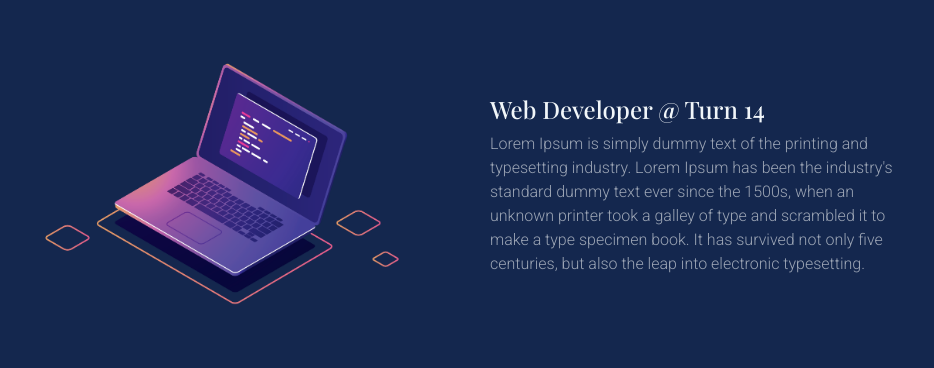
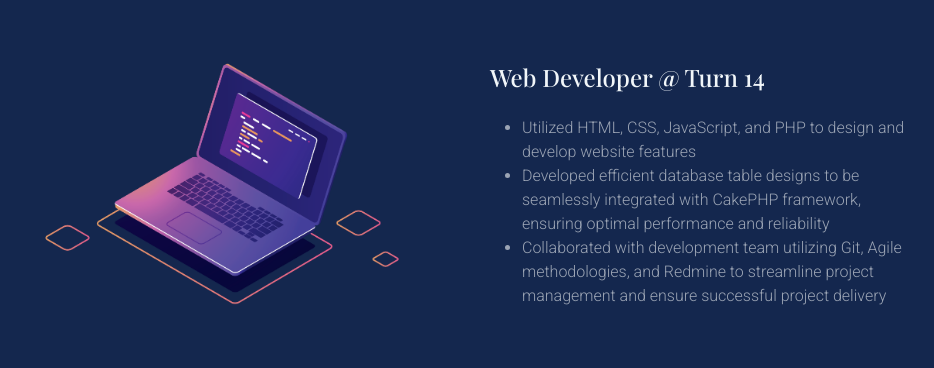
Before and after one commit to idd24/idd24.github.io, a plain HTML site: page index.html in a window 1280 px wide. Shown: the part 870-1238 px from the top of the page, without its empty margins (162-1096 px from the left). Drawn offline with nearby package versions, Linux system fonts and the light colour scheme; a web font is replaced by a local one.

Commit message:
revised experience section

```diff
--- a/index.html
+++ b/index.html
@@ -65,15 +65,20 @@
             </div>
             <div class="col-lg-6 company-section">
                 <h3 class="company-name">Web Developer @ Turn 14</h3>
-                <p class="company-info">
-                    Lorem Ipsum is simply dummy text of the printing
-                    and typesetting industry. Lorem Ipsum has been
-                    the industry's standard dummy text ever since the
-                    1500s, when an unknown printer took a galley of
-                    type and scrambled it to make a type specimen
-                    book. It has survived not only five centuries, but also
-                    the leap into electronic typesetting.
-                </p>
+                <ul class="compant-desc">
+                    <li class="company-info">
+                        Utilized HTML, CSS, JavaScript, and PHP to design and develop website features
+                    </li>
+                    <li class="company-info">
+                        Developed efficient database table designs to be seamlessly integrated with
+                        CakePHP framework, ensuring optimal performance and reliability
+                    </li>
+                    <li class="company-info">
+                        Collaborated with development team utilizing Git,
+                        Agile methodologies, and Redmine to streamline project
+                        management and ensure successful project delivery
+                    </li>
+                </ul>
             </div>
         </div>
         <!-- skills -->
@@ -81,7 +86,7 @@
             <div class="col-lg-3 skill">
                 <p class="skill-name"><span><img class="skill-image" src="images/skill-images/icons8-python.svg">Python</span></p>
                 <p class="skill-name"><span><img class="skill-image" src="images/skill-images/icons8-html-5.svg">HTML</span></p>
-                <p class="skill-name"><span><img class="skill-image" src="images/skill-images/icons8-my-sql.svg">MySQL/SQL</span></p>
+                <p class="skill-name"><span><img class="skill-image" src="images/skill-images/icons8-my-sql.svg">MySQL</span></p>
             </div>
             <div class="col-lg-3 skill">
                 <p class="skill-name"><span><img class="skill-image" src="images/skill-images/icons8-php-logo.svg">PHP</span></p>
--- a/styles.css
+++ b/styles.css
@@ -130,9 +130,14 @@
 
 .company-name {
     font-size: 1.5rem;
+    margin-bottom: 1.5rem;
 }
 
 .company-info {
+    font-family: 'Roboto';
+    font-style: normal;
+    font-weight: 300;
+    color: #9BA4B4;
     font-size: 1rem;
 }
 
@@ -232,7 +237,7 @@
 
 /* footer */
 #footer {
-    padding: 3% 15% 3% 15%;
+    padding: 3% 15% 2% 15%;
     text-align: center;
 }
 
```
